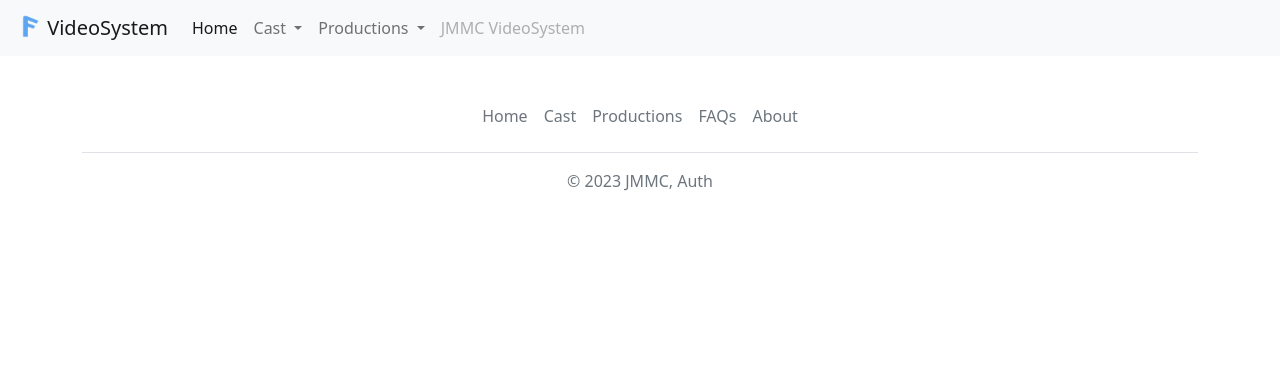
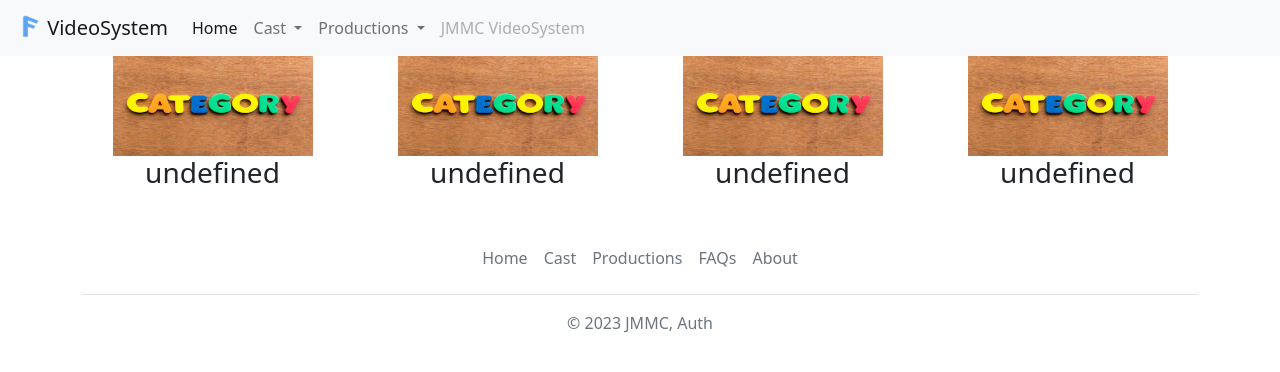
Before and after one commit to jmmuozc/VideoSystem_DOM, a plain HTML site: page index.html in a window 1280 px wide. Drawn offline with nearby package versions, Linux system fonts and the light colour scheme.

Commit message:
Fail category

```diff
--- a/MVC/VideoSystemController.js
+++ b/MVC/VideoSystemController.js
@@ -7,7 +7,6 @@ class videoSystemController {
     #videoSystemView;
 
     #loadDefaultObjects() {
-        let actor_director = "";
 
         let category1 = this.#videoSystemModel.categoryFactory("Comedia", "Peliculas de comedia, destinadas a hacer reir al espectador");
 
@@ -174,11 +173,25 @@ class videoSystemController {
 
         // Lo invocamos en el constructor como primer evento ya que el resto necesitarán que la carga inicial se haya producido.
         this.onLoad();
+
+        this.onInit();
+
+        // Enlazamos handlers con la vista
+		// this.#videoSystemView.bindInit(this.handleInit);
     }
 
     onLoad = () => {
         this.#loadDefaultObjects();
     }
+
+    onInit = () => {
+		this.#videoSystemView.init(this.#videoSystemModel.CategoriesList);
+        console.log(this.#videoSystemModel.CategoriesList);
+	}
+
+    handleInit = () => {
+		this.onInit();
+	}
 }
 
 export default videoSystemController;
--- a/MVC/VideoSystemView.js
+++ b/MVC/VideoSystemView.js
@@ -1,7 +1,46 @@
 "use strict";
+import Category from "../js/Category.js";
+class videoSystemView {
 
-class videoSystemView{
 
+    constructor() {
+        // Recogemos el main
+        this.main = document.getElementsByTagName("main")[0];
+    }
+
+    init(categoriesList) {
+        // Creamos un elemento Div
+        let categories = document.createElement("div");
+        // Le añadimos una clase (container)
+        categories.classList.add("container");
+        categories.classList.add("text-center");
+        this.main.appendChild(categories);
+
+        let categoriesRow=document.createElement("div");
+        categoriesRow.classList.add("row");
+
+        categories.appendChild(categoriesRow);
+
+        for (let category of categoriesList) {
+            let categoriesColumn=document.createElement("div");
+            categoriesColumn.classList.add("col");
+            categoriesColumn.innerHTML=`<img src='./media/Categoria.jpg'/ width=200 height=100>
+            <h3>${category.Name}</h3>
+
+
+
+            `;
+            console.log(category instanceof Category);
+
+            categoriesRow.appendChild(categoriesColumn);
+        }
+    }
+
+    // bindInit(handler) {
+	// 	document.getElementsById("logo").addEventListener("click", (event) => {
+    //         handler();
+    //     });
+	// }
 }
 
 export default videoSystemView;
--- a/index.html
+++ b/index.html
@@ -15,7 +15,7 @@
           <nav class="navbar navbar-expand-lg bg-light">
                <div class="container-fluid">
                 <a class="navbar-brand" href="#">
-                  <img src="media/Logo VideoSystem.png" alt="Logo" width="30" height="24" class="d-inline-block align-text-top">
+                  <img src="media/Logo VideoSystem.png" alt="Logo" width="30" height="24" class="d-inline-block align-text-top" id="logo">
                   VideoSystem
                 </a>
                  <button class="navbar-toggler" type="button" data-bs-toggle="collapse" data-bs-target="#navbarNavDropdown" aria-controls="navbarNavDropdown" aria-expanded="false" aria-label="Toggle navigation">
```
Also changed, not shown: media/Categoria.jpg (added).
